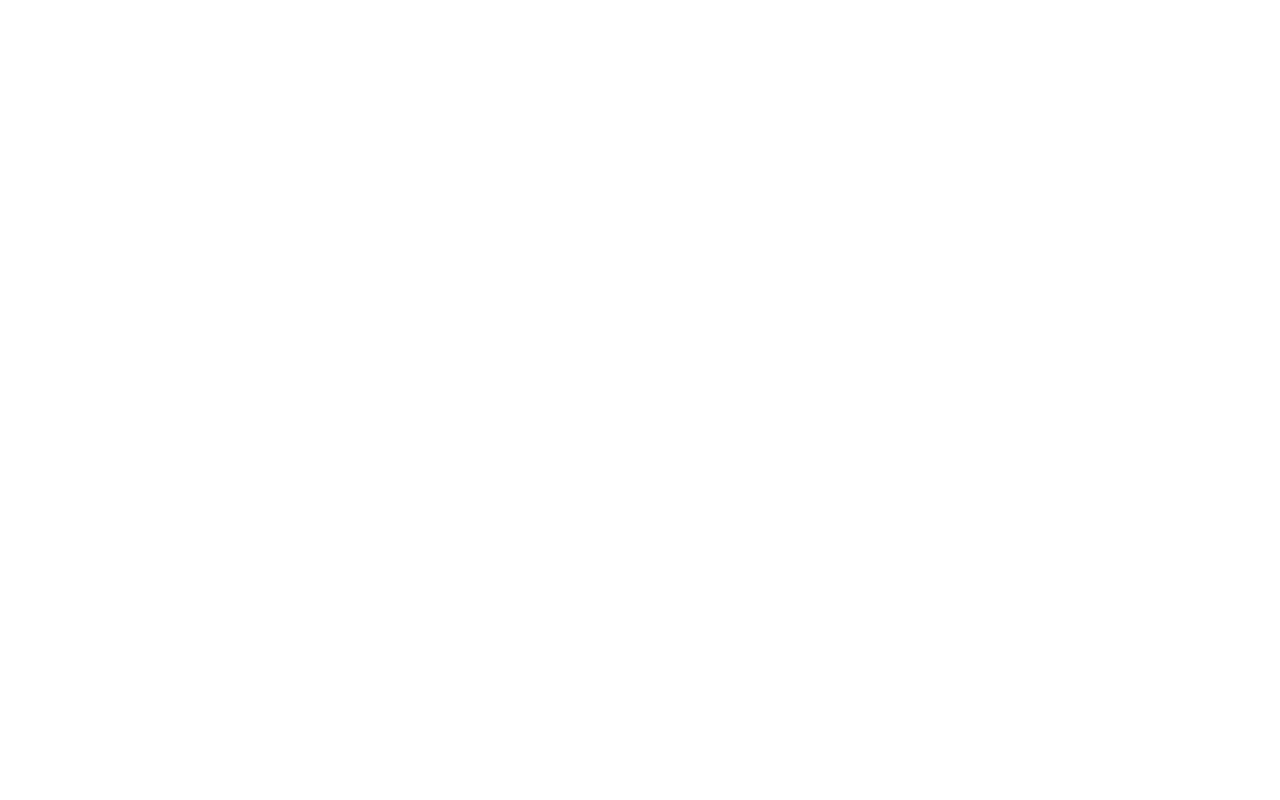
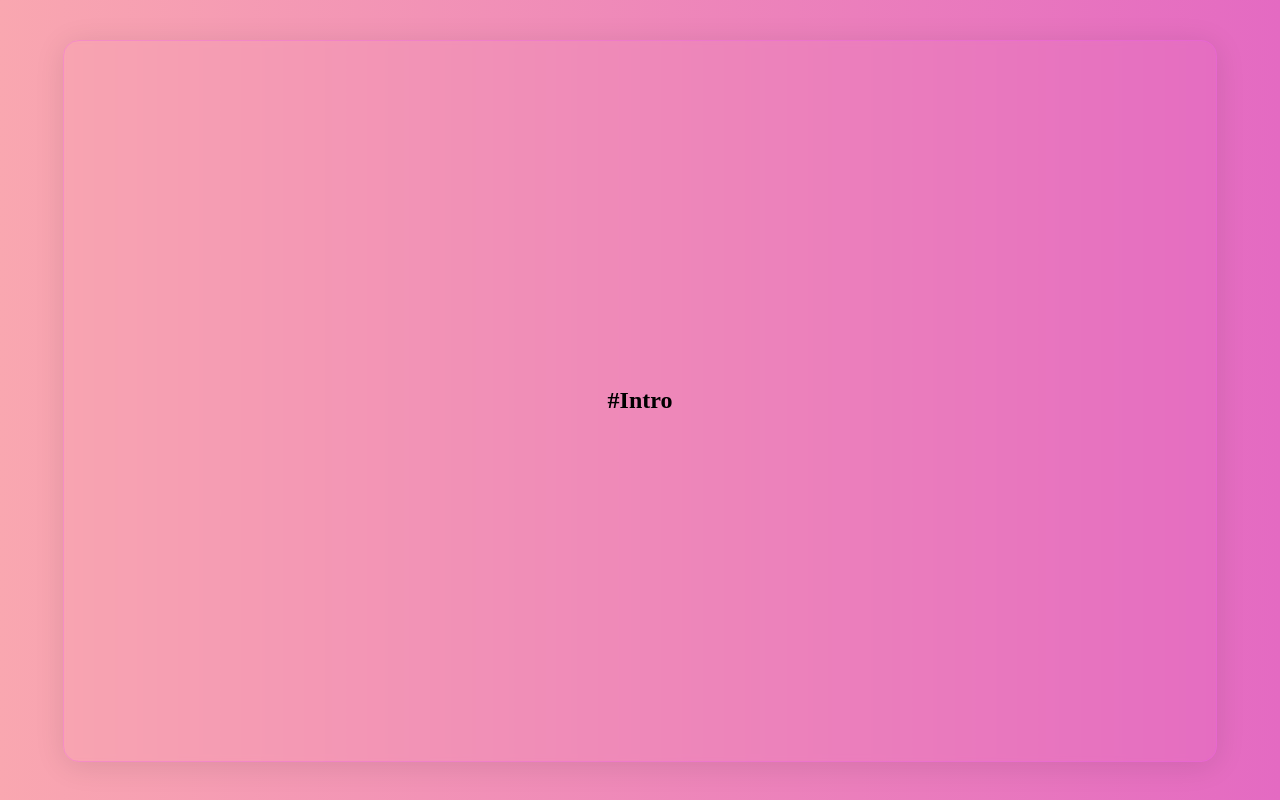
Before and after one commit to poeticCoder007/Birthday-Suprise, a plain HTML site: page index.html in a window 1280 px wide. Shown: the top 800 px of the page. Drawn offline with Linux system fonts and the light colour scheme.

Commit message:
added style

```diff
--- a/index.html
+++ b/index.html
@@ -4,12 +4,31 @@
     <meta charset="UTF-8">
     <meta http-equiv="X-UA-Compatible" content="IE=edge">
     <meta name="viewport" content="width=device-width, initial-scale=1.0">
+    <link rel="stylesheet" href="style.css">
     <title>Document</title>
 </head>
 <body>
-    <section class="intro"></section>
-    <section class="message"></section>
-    <section class="memories"></section>
+    <section class="intro" >
+        <div>
+            <h1>
+                #Intro
+            </h1>
+        </div>
+    </section>
+    <section class="message">
+        <div data-center-center="opacity:1;left:-500px;" data-200-bottom="opacity:0;left:200px;">
+            <h1 >
+                #Message
+            </h1>
+        </div>
+    </section>
+    <section class="memories" >
+        <div data-center-center="opacity:1;left:-500px;" data-200-bottom="opacity:0;left:200px;">
+            <h1>
+                #Memeories
+            </h1>
+        </div>
+    </section>
     <script src="skrollr.js"></script>
     <script type="text/javascript">
         var s = skrollr.init();
--- a/style.css
+++ b/style.css
@@ -0,0 +1,38 @@
+* {
+    padding: 0;
+    margin: 0;
+}
+
+body {
+    overflow-x: hidden; /* Hide scrollbars */
+    background: #bc4e9c;  /* fallback for old browsers */
+    background: -webkit-linear-gradient(to right, #F9A7B0, #e46ac2);  /* Chrome 10-25, Safari 5.1-6 */
+    background: linear-gradient(to right, #F9A7B0, #e46ac2); /* W3C, IE 10+/ Edge, Firefox 16+, Chrome 26+, Opera 12+, Safari 7+ */
+    display: flex;
+    flex-direction: column;
+    justify-content: center;
+    align-items: center;
+    gap: 20px;
+}
+
+section {
+    padding: 20px;
+}
+
+section div{
+    margin-top: 10px;
+    display: flex;
+    align-items: center;
+    justify-content: center;
+    /* From https://css.glass */
+    background: rgba(239, 90, 244, 0);
+    border-radius: 16px;
+    box-shadow: 0 4px 30px rgba(0, 0, 0, 0.1);
+    backdrop-filter: blur(3px);
+    -webkit-backdrop-filter: blur(3px);
+    border: 1px solid rgba(239, 90, 244, 0.3);
+    min-width: 90vw;
+    max-width: 500px;
+    min-height: 90vh;
+
+}
```
